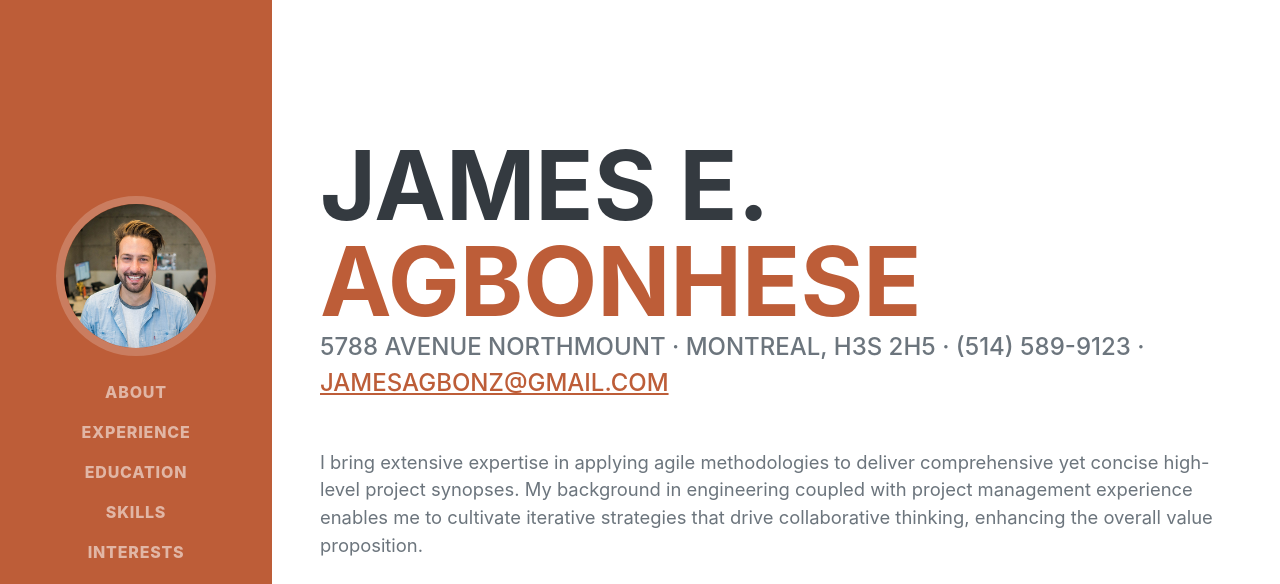
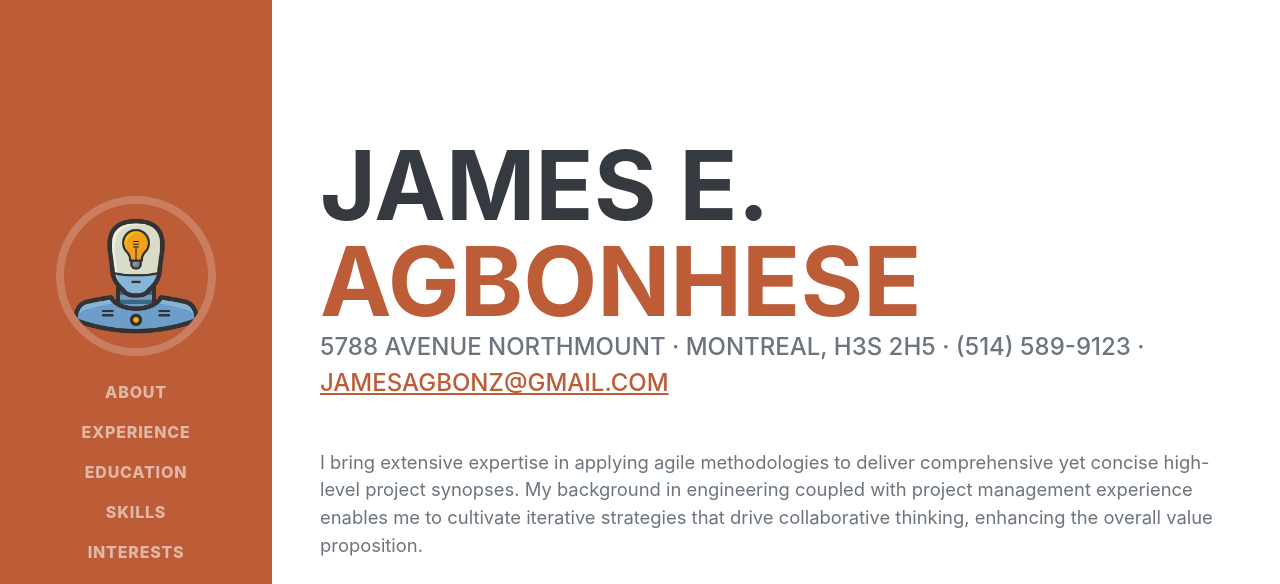
Before and after one commit to james-agbonz/ProjectManager, a plain HTML site: page index.html in a window 1280 px wide. Shown: the top 584 px of the page. Drawn offline with nearby package versions, Linux system fonts and the light colour scheme; a web font is replaced by a local one.

Commit message:
Update index.html

```diff
--- a/index.html
+++ b/index.html
@@ -20,7 +20,7 @@
         <nav class="navbar navbar-expand-lg navbar-dark bg-primary fixed-top" id="sideNav">
             <a class="navbar-brand js-scroll-trigger" href="#page-top">
                 <span class="d-block d-lg-none">James E. Agbonhese</span>
-                <span class="d-none d-lg-block"><img class="img-fluid img-profile rounded-circle mx-auto mb-2" src="assets/img/profile.jpg" alt="..." /></span>
+                <span class="d-none d-lg-block"><img class="img-fluid img-profile rounded-circle mx-auto mb-2" src="assets/img/J-pmp.png" alt="..." /></span>
             </a>
             <button class="navbar-toggler" type="button" data-bs-toggle="collapse" data-bs-target="#navbarResponsive" aria-controls="navbarResponsive" aria-expanded="false" aria-label="Toggle navigation"><span class="navbar-toggler-icon"></span></button>
             <div class="collapse navbar-collapse" id="navbarResponsive">
```
